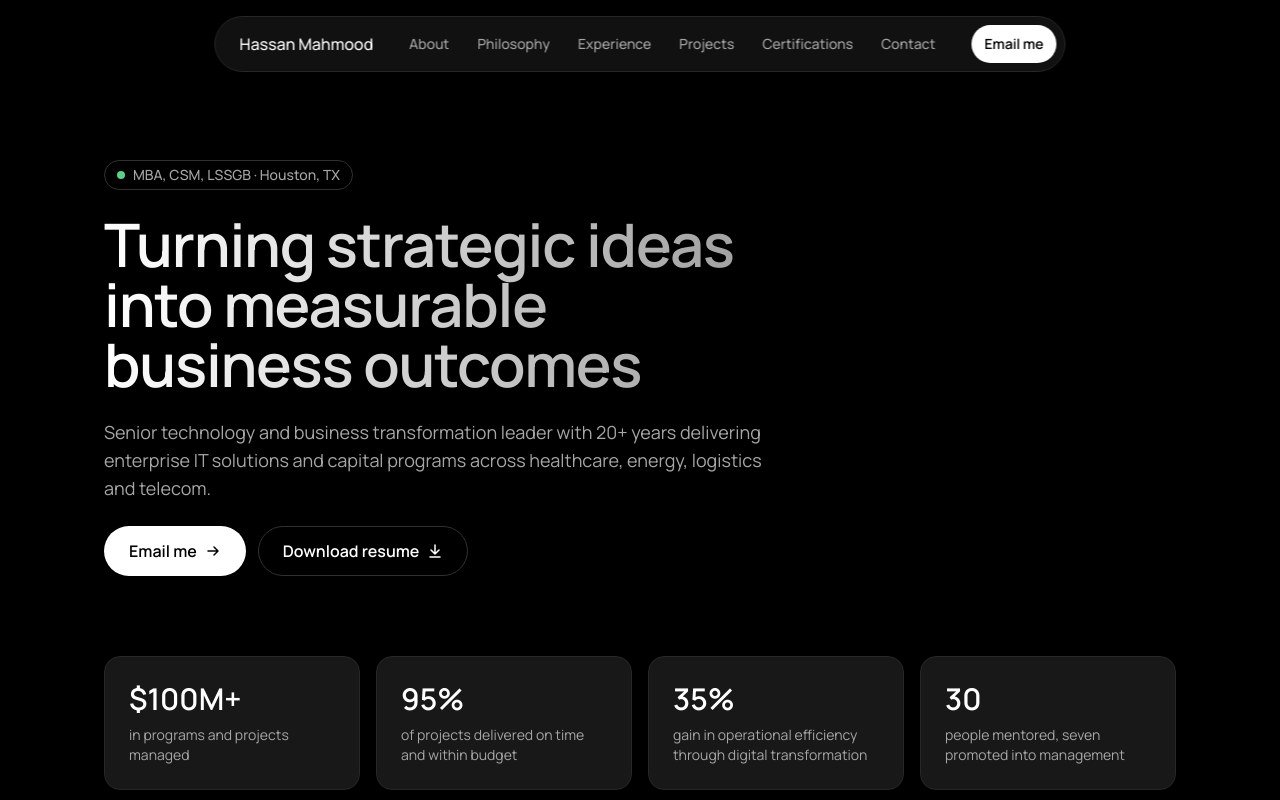
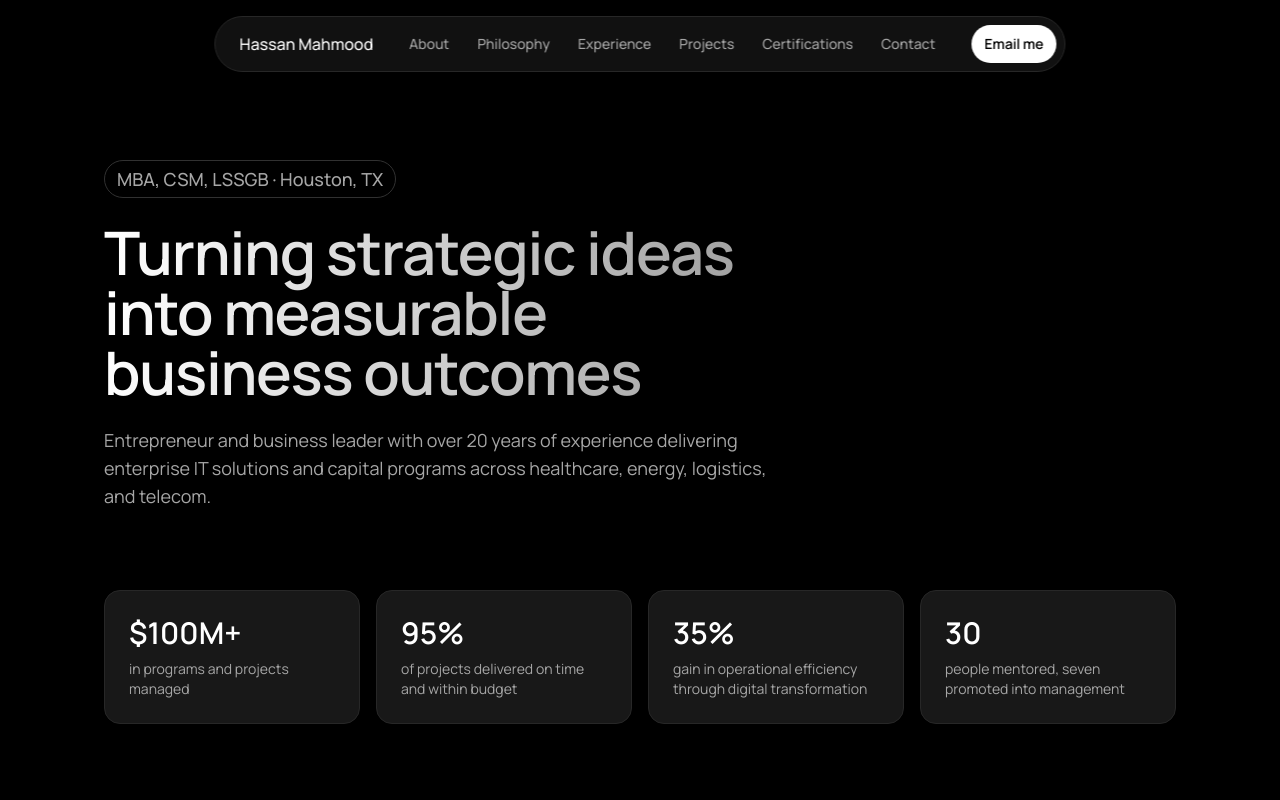
Before and after one commit to mmahmo1/Professional-Portfolio-Website, a plain HTML site: page index.html in a window 1280 px wide. Shown: the top 800 px of the page. Drawn offline with Linux system fonts and the light colour scheme.

Commit message:
Update hero summary, remove hero buttons, enlarge credentials badge

```diff
--- a/index.html
+++ b/index.html
@@ -4,7 +4,7 @@
 <meta charset="utf-8">
 <meta name="viewport" content="width=device-width, initial-scale=1">
 <title>Hassan Mahmood | Technology and Business Transformation Leader</title>
-<meta name="description" content="Hassan Mahmood, MBA, CSM, LSSGB. Senior technology and business transformation leader with 20+ years delivering enterprise IT solutions and capital programs across healthcare, energy, logistics and telecom.">
+<meta name="description" content="Hassan Mahmood, MBA, CSM, LSSGB. Entrepreneur and business leader with over 20 years of experience delivering enterprise IT solutions and capital programs across healthcare, energy, logistics, and telecom.">
 <meta name="theme-color" content="#000000">
 <link rel="preconnect" href="https://fonts.googleapis.com">
 <link rel="preconnect" href="https://fonts.gstatic.com" crossorigin>
@@ -247,15 +247,9 @@
   <div class="wrap">
     <div class="hero-grid">
       <div class="hero-copy reveal">
-        <span class="badge caption-1"><span class="dot" aria-hidden="true"></span>MBA, CSM, LSSGB · Houston, TX</span>
+        <span class="badge title-2">MBA, CSM, LSSGB · Houston, TX</span>
         <h1 class="heading-1">Turning strategic ideas<br> into measurable<br> business outcomes</h1>
-        <p class="sub muted">Senior technology and business transformation leader with 20+ years delivering enterprise IT solutions and capital programs across healthcare, energy, logistics and telecom.</p>
-        <div class="cta-row">
-          <a class="btn btn-primary button-md btn-lg" href="mailto:mmahmo1@gmail.com">Email me
-            <svg viewBox="0 0 16 16" fill="none" aria-hidden="true"><path d="M3 8h10M9 4l4 4-4 4" stroke="currentColor" stroke-width="1.5" stroke-linecap="round" stroke-linejoin="round"/></svg></a>
-          <a class="btn btn-ghost dl button-md btn-lg" href="resume.pdf" download="Hassan-Mahmood-Resume.pdf">Download resume
-            <svg viewBox="0 0 16 16" fill="none" aria-hidden="true"><path d="M8 2v9M4 7l4 4 4-4M3 14h10" stroke="currentColor" stroke-width="1.5" stroke-linecap="round" stroke-linejoin="round"/></svg></a>
-        </div>
+        <p class="sub muted">Entrepreneur and business leader with over 20 years of experience delivering enterprise IT solutions and capital programs across healthcare, energy, logistics, and telecom.</p>
       </div>
     </div>
 
```
